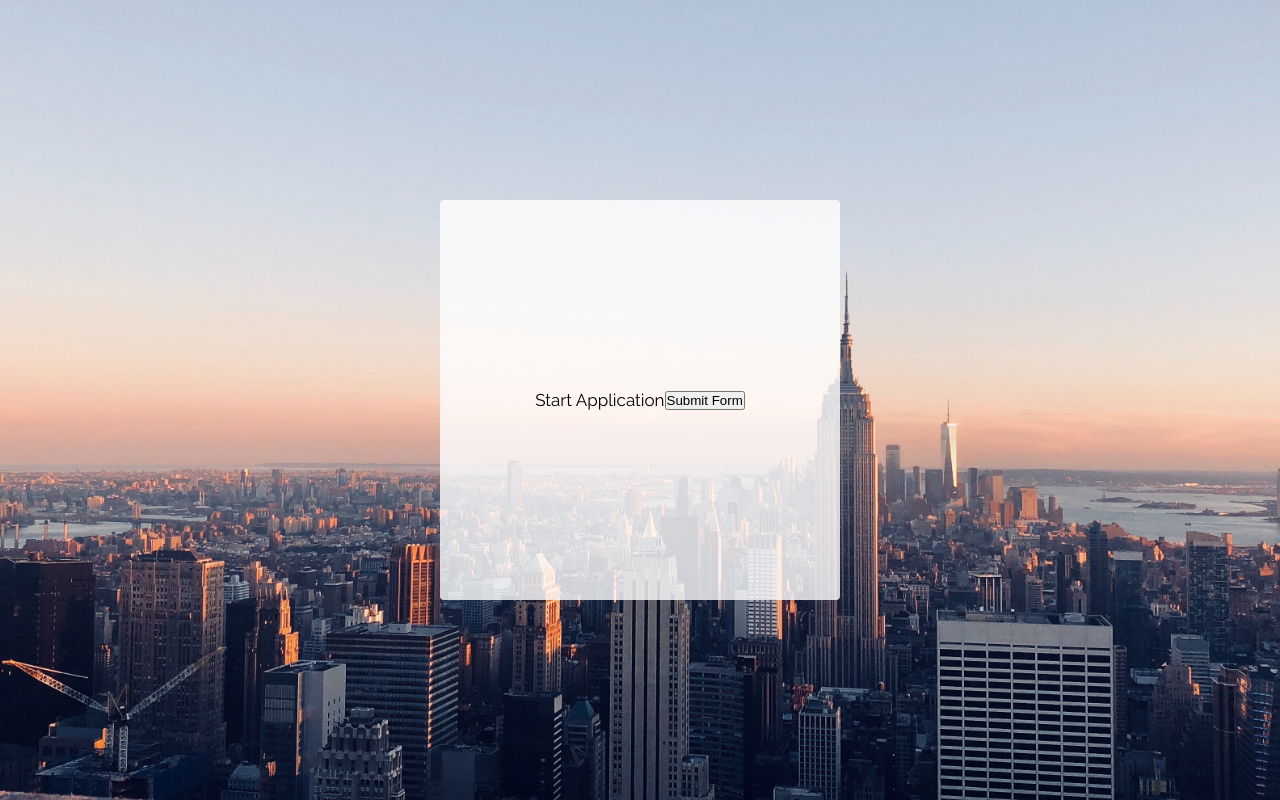
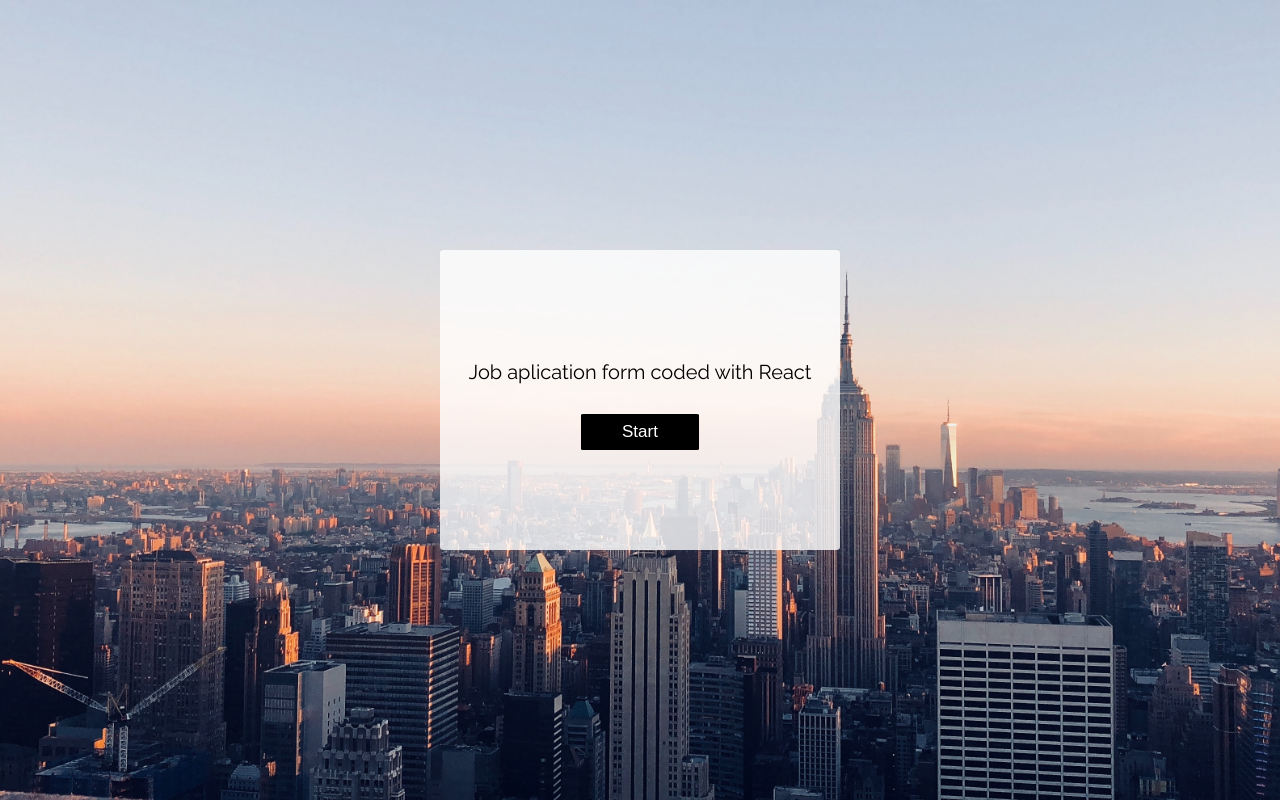
Before and after one commit to r2inlondon/application-form, a React (Create React App) app: page / in a window 1280 px wide. Built offline with nearby package versions, Linux system fonts and the light colour scheme.

Commit message:
favicon icon added

```diff
--- a/public/index.html
+++ b/public/index.html
@@ -33,6 +33,7 @@
       crossorigin="anonymous"
       referrerpolicy="no-referrer"
     />
+    <link rel="icon" href="%PUBLIC_URL%/feather-alt-solid.svg" />
   </head>
   <body>
     <noscript>You need to enable JavaScript to run this app.</noscript>
--- a/src/components/TheStart.js
+++ b/src/components/TheStart.js
@@ -1,9 +1,13 @@
 import React from "react";
 
 const TheStart = (props) => (
-  <div className="the-start">
-    <p>Start Application</p>
-    <button onClick={props.TheStart}>Submit Form</button>
+  <div className="the-start bg">
+    <div className="start-txt">
+      <p>Job aplication form coded with React</p>
+      <button className="the-button" onClick={props.TheStart}>
+        Start
+      </button>
+    </div>
   </div>
 );
 
--- a/src/styles/base/_variables.scss
+++ b/src/styles/base/_variables.scss
@@ -2,6 +2,7 @@
 $font-main: "Raleway", sans-serif;
 $font-color-main: black;
 $font-size-regular: 1.7rem;
+$font-size-bigish: 2rem;
 
 $transparent-background: rgba(255, 255, 255, 0.8);
 $black-line: solid 2px rgba(0, 0, 0, 0.4);
--- a/src/styles/components/_application-style.scss
+++ b/src/styles/components/_application-style.scss
@@ -8,3 +8,10 @@
   align-items: center;
   justify-content: center;
 }
+
+.bg {
+  width: 40rem;
+  height: 30rem;
+  background-color: $transparent-background;
+  border-radius: 1%;
+}
--- /dev/null
+++ b/src/styles/components/_button-style.scss
@@ -0,0 +1,16 @@
+.the-button {
+  margin: 0;
+  padding: 0.7rem 4rem;
+  border: none;
+  background: rgb(0, 0, 0);
+  border: 1px solid black;
+  border-radius: 3%;
+  text-decoration: none;
+  color: white;
+  font-size: $font-size-regular;
+}
+
+.button:hover {
+  background: none;
+  color: #3e4257;
+}
--- a/src/styles/components/_the-start-style.scss
+++ b/src/styles/components/_the-start-style.scss
@@ -1,9 +1,15 @@
 .the-start {
-  width: 40rem;
-  height: 40rem;
-  background-color: $transparent-background;
-  border-radius: 1%;
   display: flex;
   align-items: center;
   justify-content: center;
+  text-align: center;
 }
+
+.the-start p {
+  margin: 1rem 0;
+  font-size: $font-size-bigish;
+}
+
+.the-start button {
+  margin-top: 2rem;
+}
--- a/src/styles/styles.scss
+++ b/src/styles/styles.scss
@@ -1,6 +1,7 @@
 @import "./base/variables";
 @import "./base/base";
 @import "./components/application-style";
+@import "./components/button-style";
 @import "./components/nav";
 @import "./components/the-start-style";
 @import "./components/form";
```
Also changed, not shown: public/feather-alt-solid.svg (added), 1 other file (tests, documents, lock files or other folders).
